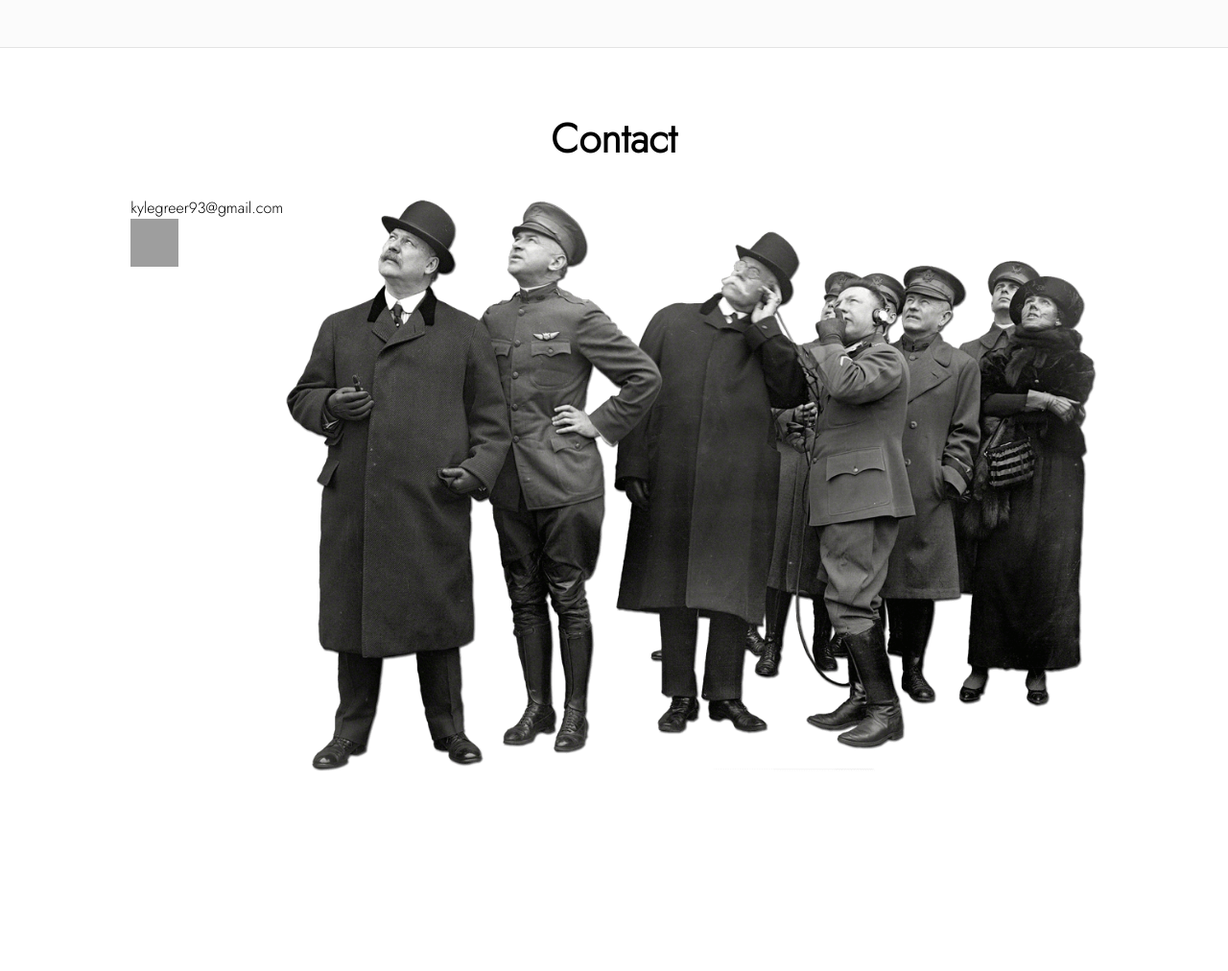
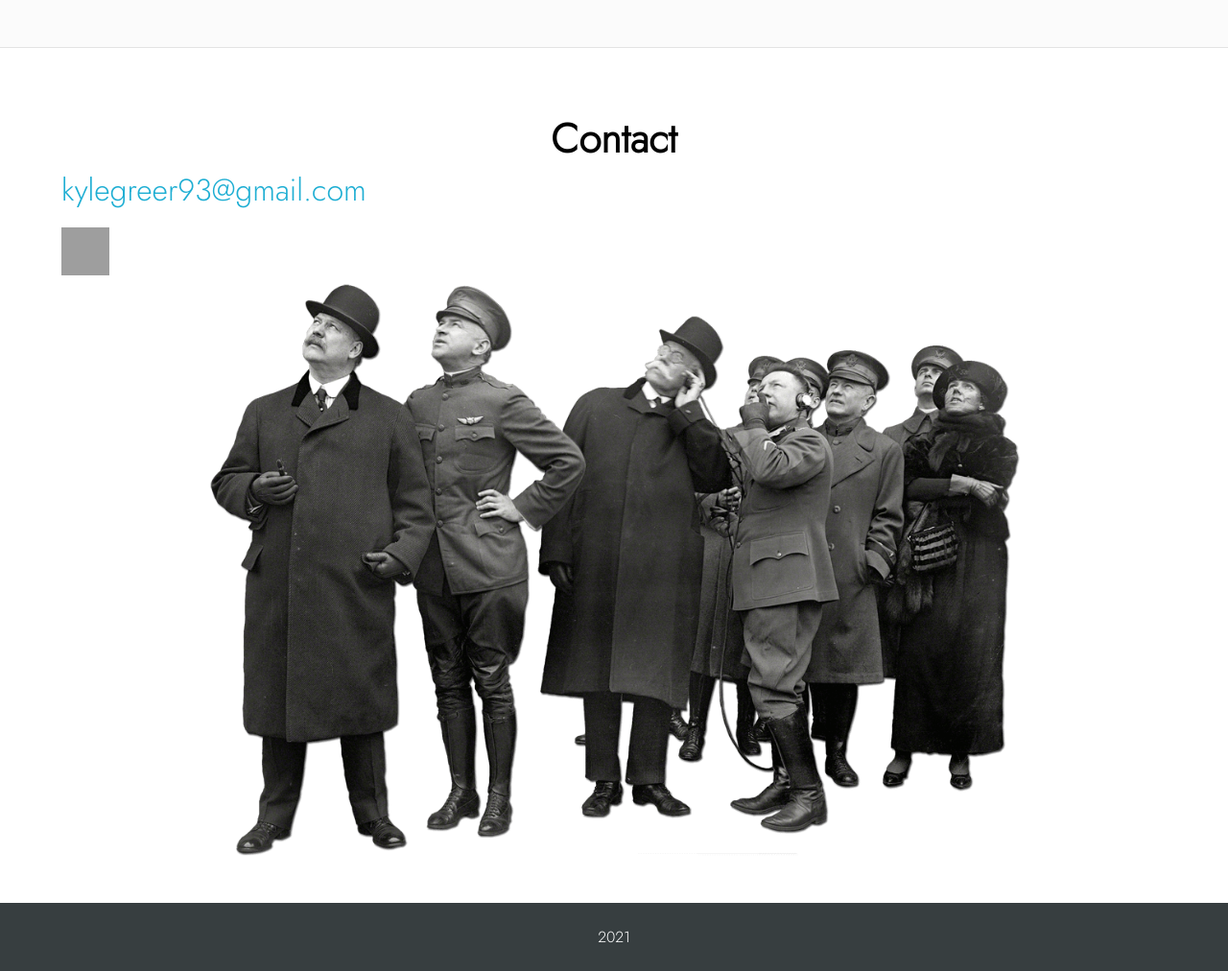
Before and after one commit to Kyle-G/Portfolio, a PHP site: page / in a window 1280 px wide. Shown: the part 2146-3158 px from the top of the page at 96% size. Before the commit the page ends 2950 px from the top, so only its background shows below. Run offline with PHP 8.4, Linux system fonts and the light colour scheme; grey boxes are pictures that could not be loaded.

Commit message:
added contact me and footer

```diff
--- a/assets/css/styles.css
+++ b/assets/css/styles.css
@@ -5,6 +5,10 @@
     box-sizing: border-box;
     margin: 0;
     padding: 0;
+}
+
+html {
+    font-family: 'Jost', sans-serif;
 }
 
 
@@ -220,7 +224,6 @@
 .contact-me-heading {
     display: flex;
     justify-content: center;
-    margin-bottom: 30px;
 }
 
 .contact-me-heading h2 {
@@ -230,12 +233,19 @@
 
 .email-row {
     display: flex;
+}
+
+.email-row-img {
+    display: flex;
+    flex-direction: column;
+    align-items: center;
     justify-content: center;
 }
 
-.email-row img {
+.email-row-img img {
     height: 600px;
     max-width: 100%;
+    display: block;
 }
 
 .email-row ul {
@@ -246,3 +256,34 @@
     width: 50px;
     height: 50px;
 }
+
+.contact-background img {
+    margin-top: 64px;
+}
+
+.email-text {
+    display: inline-block;
+    font-size: 2rem;
+    margin-bottom: 1rem;
+    cursor: pointer;
+    text-decoration: none;
+}
+
+.email-text a {
+    text-decoration: none;
+    color: #1eaed3;
+}
+
+
+/* footer */
+
+.footer {
+    display: flex;
+    background-color: #373E40;
+    justify-content: center;
+    padding: 24px 0;
+}
+
+.footer p {
+    color: white;
+}
--- a/index.html
+++ b/index.html
@@ -227,12 +227,20 @@
         </div>
         <div class="email-row">
             <ul>
-                <li>kylegreer93@gmail.com</li>
-                <li><img src="assets/images/linkedin.svg" /></li>
+                <li class="email-text"><a href="mailto:kylegreer93@gmail.com?subject=Hey%20kyleG!" target="_self">kylegreer93@gmail.com</a></li>
+                <li>
+                    <a href="https://www.linkedin.com/in/kyle-greer93/"><img src="assets/images/linkedin.svg" /></a>
+                </li>
             </ul>
-            <img src="./assets/images/1918.png" />
+        </div>
+        <div class="email-row-img">
+            <img class="contact-background" src="./assets/images/1918.png" />
         </div>
     </section>
+    <!-- footer section -->
+    <footer class="footer">
+        <p>2021</p>
+    </footer>
 </body>
 
 </html>
```
